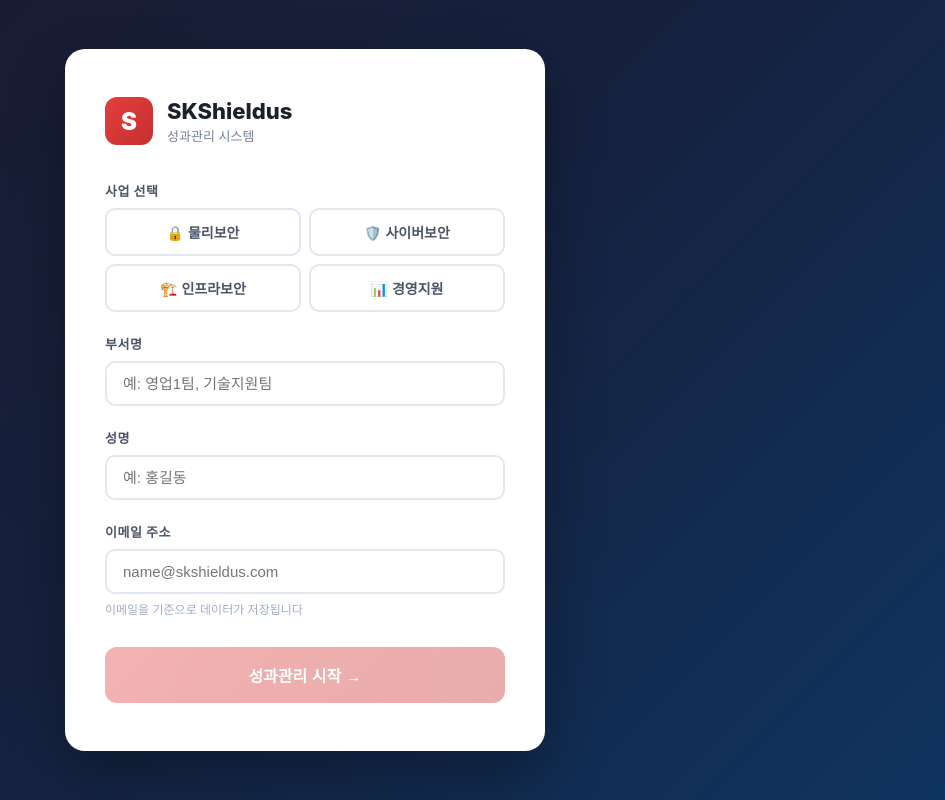
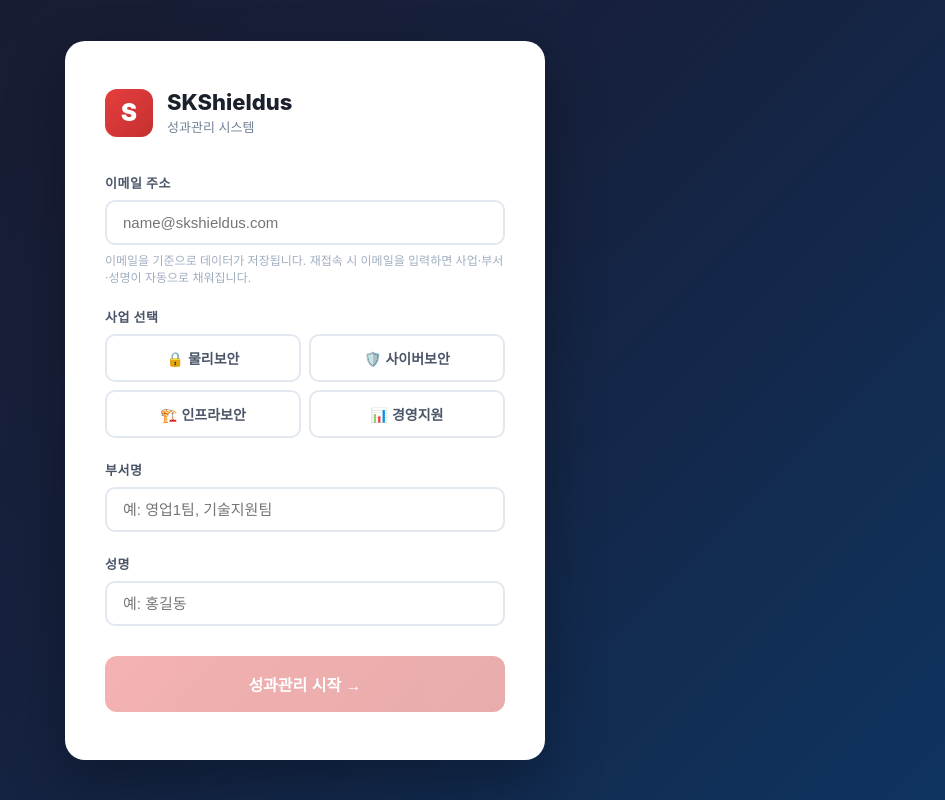
Before and after one commit to tgoon01-dev/ShieldusPMS, a React (Vite) app: page / in a window 1280 px wide. Shown: the whole page, without its empty margins (335-1280 px from the left). Built offline with nearby package versions, Linux system fonts and the light colour scheme; no server answers.

Commit message:
feat: 로그인 화면 이메일 최상단 배치, 재접속 시 정보 자동 채움

```diff
--- a/src/screens/Screen1_Login.jsx
+++ b/src/screens/Screen1_Login.jsx
@@ -9,25 +9,26 @@ export default function Screen1_Login({ onNext }) {
   const [department, setDepartment] = useState('')
   const [name, setName] = useState('')
   const [email, setEmail] = useState('')
-  const [existingData, setExistingData] = useState(false)
+  const [autoFilled, setAutoFilled] = useState(false)
   const [loadingUser, setLoadingUser] = useState(false)
   const { initUser, allData } = useStore()
 
   const handleEmailBlur = async () => {
-    if (!email) return
-    // 먼저 로컬캐시 확인
-    if (allData[email]?.profile) {
-      setBusiness(allData[email].profile.business || '')
-      setDepartment(allData[email].profile.department || '')
-      setName(allData[email].profile.name || '')
-      setExistingData(true)
+    if (!email.trim()) return
+    // 로컬 캐시 우선 확인
+    if (allData[email.trim()]?.profile) {
+      const p = allData[email.trim()].profile
+      setBusiness(p.business || '')
+      setDepartment(p.department || '')
+      setName(p.name || '')
+      setAutoFilled(true)
       return
     }
     // Supabase에서 불러오기
     setLoadingUser(true)
     let remote = null
     try {
-      remote = await loadUserData(email)
+      remote = await loadUserData(email.trim())
     } catch (e) {
       console.warn('Supabase 연결 실패:', e)
     }
@@ -36,16 +37,15 @@ export default function Screen1_Login({ onNext }) {
       setBusiness(remote.profile.business || '')
       setDepartment(remote.profile.department || '')
       setName(remote.profile.name || '')
-      setExistingData(true)
+      setAutoFilled(true)
     } else {
-      setExistingData(false)
+      setAutoFilled(false)
     }
   }
 
   const handleStart = async () => {
     if (!business || !department || !name || !email) return
     const profile = { email: email.trim(), business, department, name: name.trim() }
-    // Supabase에서 최신 데이터 불러와서 초기화 (실패해도 로컬 데이터로 진행)
     let remote = null
     try {
       remote = await loadUserData(email.trim())
@@ -55,6 +55,10 @@ export default function Screen1_Login({ onNext }) {
     initUser(email.trim(), profile, remote)
     onNext()
   }
+
+  const autoStyle = autoFilled
+    ? { borderColor: '#68d391', background: '#f0fff4' }
+    : {}
 
   return (
     <div style={styles.bg}>
@@ -67,19 +71,44 @@ export default function Screen1_Login({ onNext }) {
           </div>
         </div>
 
-        {existingData && (
-          <div style={styles.existingBanner}>
-            ✅ 이전 데이터를 불러왔습니다
+        {/* 이메일 — 최상단 */}
+        <div style={styles.field}>
+          <label style={styles.label}>이메일 주소</label>
+          <input
+            style={styles.input}
+            placeholder="name@skshieldus.com"
+            value={email}
+            onChange={e => { setEmail(e.target.value); setAutoFilled(false) }}
+            onBlur={handleEmailBlur}
+          />
+          {loadingUser ? (
+            <div style={styles.hint}>⏳ 저장된 정보를 불러오는 중...</div>
+          ) : (
+            <div style={styles.hint}>
+              이메일을 기준으로 데이터가 저장됩니다.
+              재접속 시 이메일을 입력하면 사업·부서·성명이 자동으로 채워집니다.
+            </div>
+          )}
+        </div>
+
+        {autoFilled && (
+          <div style={styles.autoFilledBanner}>
+            ✅ 이전에 저장된 정보를 자동으로 불러왔습니다. 필요 시 수정할 수 있습니다.
           </div>
         )}
 
+        {/* 사업 선택 */}
         <div style={styles.field}>
           <label style={styles.label}>사업 선택</label>
           <div style={styles.businessGrid}>
             {BUSINESSES.map(b => (
               <button
                 key={b}
-                style={{ ...styles.businessBtn, ...(business === b ? styles.businessBtnActive : {}) }}
+                style={{
+                  ...styles.businessBtn,
+                  ...(business === b ? styles.businessBtnActive : {}),
+                  ...(autoFilled && business === b ? { borderColor: '#68d391' } : {}),
+                }}
                 onClick={() => setBusiness(b)}
               >
                 {b === '물리보안' && '🔒 '}
@@ -92,39 +121,26 @@ export default function Screen1_Login({ onNext }) {
           </div>
         </div>
 
+        {/* 부서명 */}
         <div style={styles.field}>
           <label style={styles.label}>부서명</label>
           <input
-            style={styles.input}
+            style={{ ...styles.input, ...autoStyle }}
             placeholder="예: 영업1팀, 기술지원팀"
             value={department}
             onChange={e => setDepartment(e.target.value)}
           />
         </div>
 
+        {/* 성명 */}
         <div style={styles.field}>
           <label style={styles.label}>성명</label>
           <input
-            style={styles.input}
+            style={{ ...styles.input, ...autoStyle }}
             placeholder="예: 홍길동"
             value={name}
             onChange={e => setName(e.target.value)}
           />
-        </div>
-
-        <div style={styles.field}>
-          <label style={styles.label}>이메일 주소</label>
-          <input
-            style={styles.input}
-            placeholder="name@skshieldus.com"
-            value={email}
-            onChange={e => setEmail(e.target.value)}
-            onBlur={handleEmailBlur}
-          />
-          {loadingUser
-            ? <div style={styles.hint}>⏳ 데이터 불러오는 중...</div>
-            : <div style={styles.hint}>이메일을 기준으로 데이터가 저장됩니다</div>
-          }
         </div>
 
         <button
@@ -179,7 +195,7 @@ const styles = {
   },
   logoTitle: { fontSize: '22px', fontWeight: 800, color: '#1a202c' },
   logoSub: { fontSize: '13px', color: '#718096', marginTop: '2px' },
-  existingBanner: {
+  autoFilledBanner: {
     background: '#f0fff4',
     border: '1px solid #9ae6b4',
     borderRadius: '8px',
@@ -187,6 +203,7 @@ const styles = {
     marginBottom: '20px',
     fontSize: '13px',
     color: '#276749',
+    lineHeight: 1.5,
   },
   field: { marginBottom: '22px' },
   label: {
```
